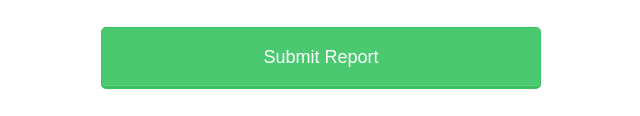
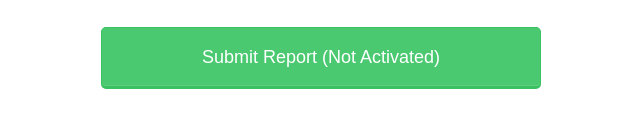
Before and after one commit to pdxoxs/pdxoxs.github.io, a plain HTML site: page form.html in a window 1280 px wide. Shown: the part 1512-1628 px from the top of the page, without its empty margins (319-959 px from the left). Drawn offline with nearby package versions, Linux system fonts and the light colour scheme.

Commit message:
Update form.html

```diff
--- a/form.html
+++ b/form.html
@@ -69,7 +69,7 @@
     <label for="number">Number of Photographs Taken:</label>
 		<input type="text" id="number" name="photographs_number">
     </field>
-    <button type="submit">Submit Report</button>
+    <button type="submit">Submit Report (Not Activated)</button>
 
 	</form>
 </body>
```
